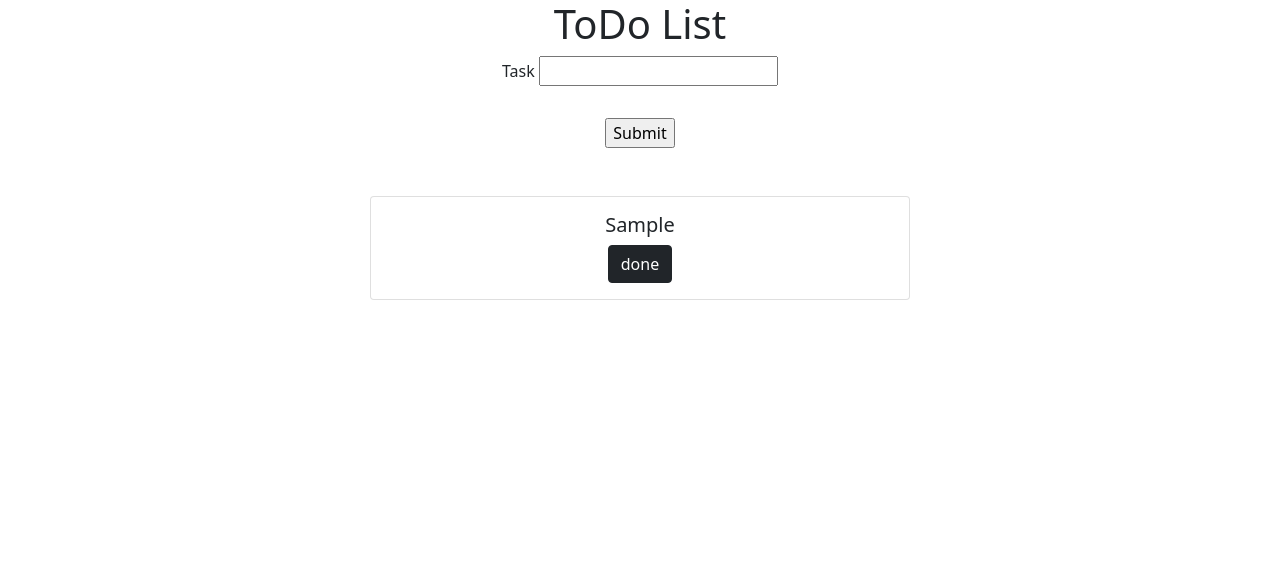
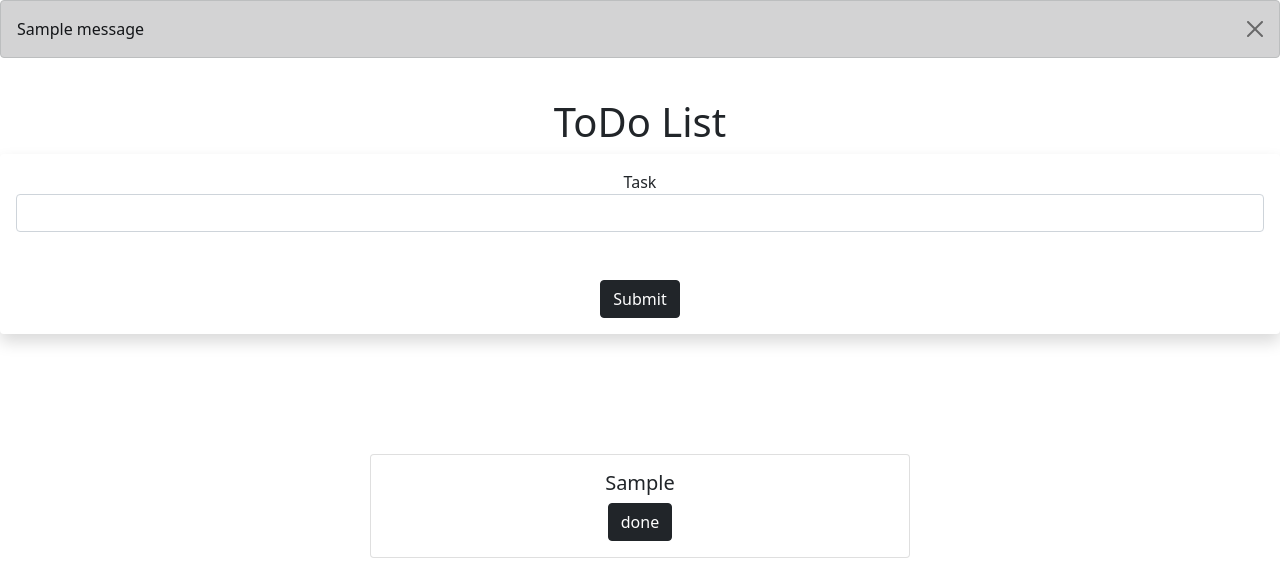
Before and after one commit to ja74d/ToDo_list_flask_app, a Flask app: page / in a window 1280 px wide. Shown: the top 574 px of the page. Run offline with Flask 2, Linux system fonts and the light colour scheme; tables that the repository leaves empty hold one stand-in row (values such as "Sample post"); one stand-in notice (Sample message) is shown.

Commit message:
add flask message

```diff
--- a/app.py
+++ b/app.py
@@ -43,4 +43,5 @@ def done(id):
     task.done = True
     db.session.delete(task)
     db.session.commit()
+    flash(f'{task.task} is done!')
     return redirect(url_for('index'))
--- a/templates/index.html
+++ b/templates/index.html
@@ -1,25 +1,40 @@
 <!doctype html>
 <html lang="en">
   <head>
+    <meta charset="utf-8">
+  </head>
     <!-- Required meta tags -->
     <meta charset="utf-8">
     <meta name="viewport" content="width=device-width, initial-scale=1">
 
     <!-- Bootstrap CSS -->
     <link href="https://cdn.jsdelivr.net/npm/bootstrap@5.1.3/dist/css/bootstrap.min.css" rel="stylesheet" integrity="sha384-1BmE4kWBq78iYhFldvKuhfTAU6auU8tT94WrHftjDbrCEXSU1oBoqyl2QvZ6jIW3" crossorigin="anonymous">
+    {% for message in get_flashed_messages() %}
+
+    <div class="alert alert-dark alert-dismissible fade show" role="alert">
+        {{ message }}
+        <button type="button" class="btn-close" data-bs-dismiss="alert" aria-label="Close"></button>
+    </div>
+
+{% endfor %}
 
     <title>ToDo List</title>
-  </head>
+  <br>
   <body>
     <center>
     <h1>ToDo List</h1>
-    <div class="row g-3 align-items-center">
-    <form method="POST" class="mb-3">
+    <div class="shadow p-3 mb-5 bg-body rounded">
+        <form method="POST">
+            {{ form.hidden_tag() }}
 
-        {{ form.hidden_tag() }}
-        <label class="form-label">{{ form.task.label }} {{ form.task() }}</label>
-        <br><br>
-        {{ form.submit(label='Add Task') }}
+            {{ form.task.label(class="form-tabel") }}
+            {{ form.task(class="form-control") }}
+
+            <br><br>
+            {{ form.submit(class="btn btn-dark") }}
+        </form>
+        </div>
+
         <br><br>
 
     {% for task in tasks %}
```
Also changed, not shown: app.db.
